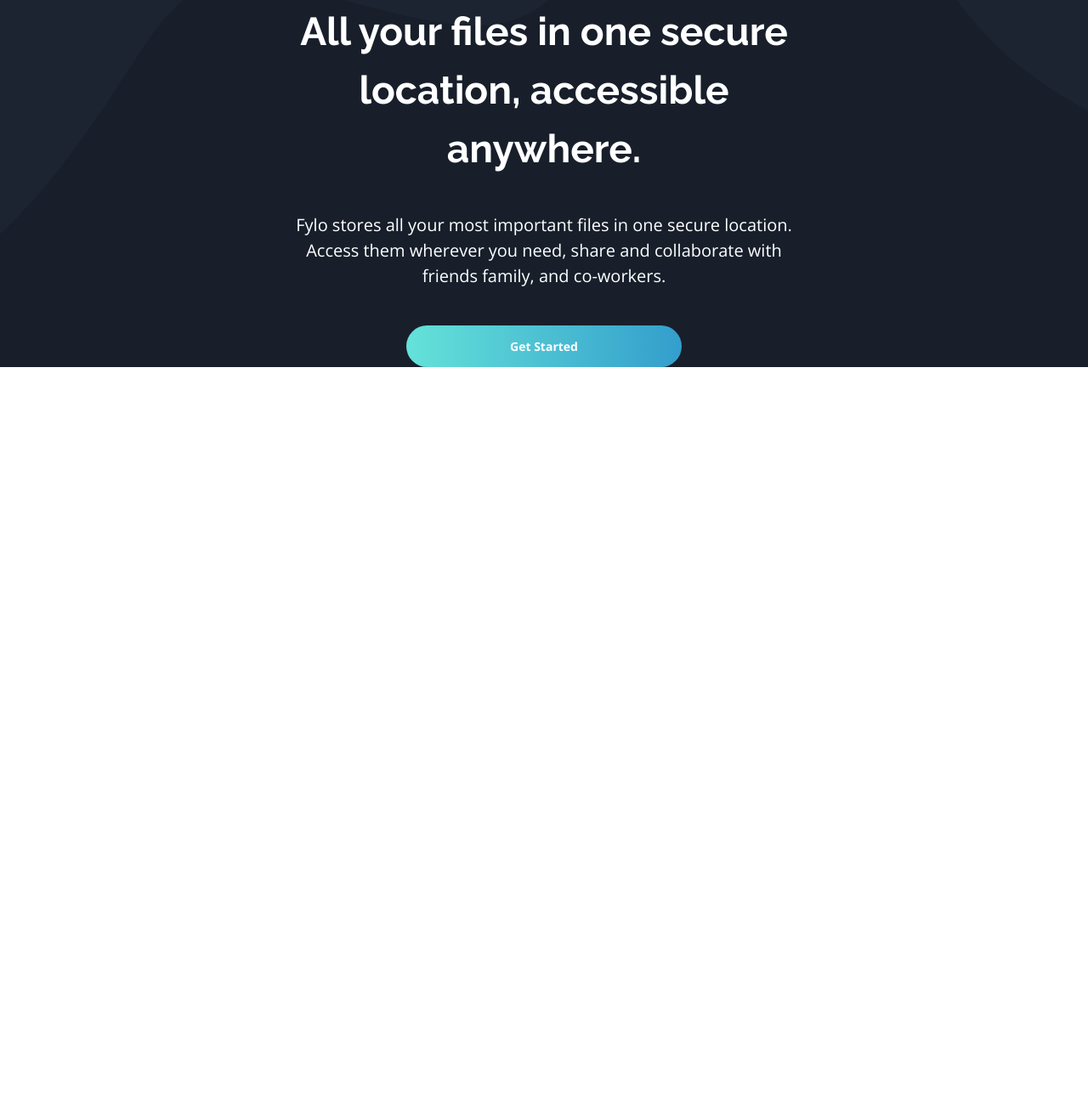
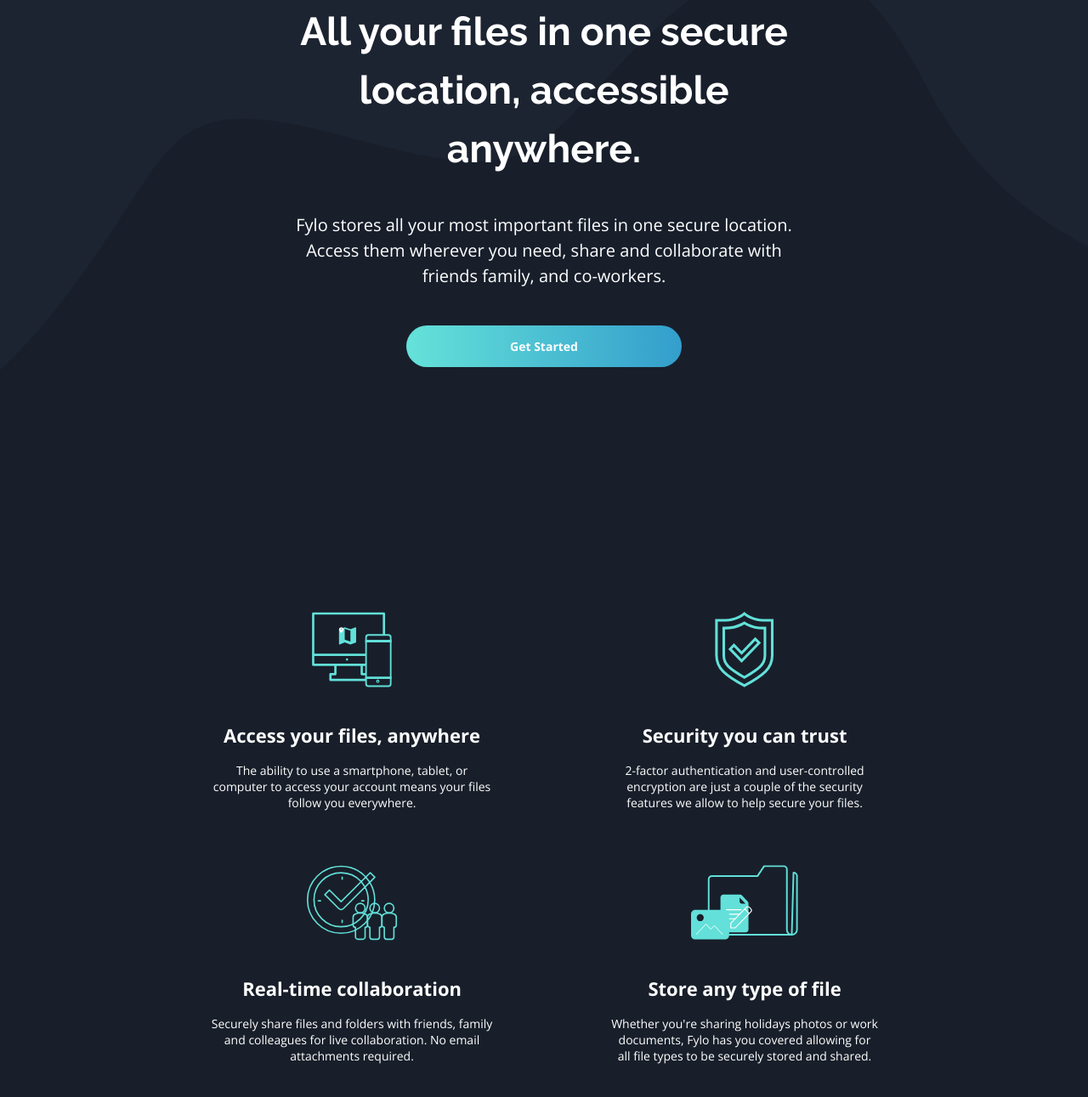
Before and after one commit to KavirajSinghBhati/fylolandingpage, a plain HTML site: page index.html in a window 1280 px wide. Shown: the part 755-2046 px from the top of the page at 85% size. Before the commit the page ends 1187 px from the top, so only its background shows below. Drawn offline with nearby package versions, Linux system fonts and the light colour scheme.

Commit message:
feature section done

```diff
--- a/css/style.css
+++ b/css/style.css
@@ -124,6 +124,7 @@ h1 {
   border-radius: 2em;
   position: relative;
   z-index: 1;
+  margin-bottom: 6.857em;
 }
 
 .header-content::after {
@@ -137,6 +138,44 @@ h1 {
   background-position: bottom center;
   width: 100%;
   height: 40vh;
+}
+
+/* Features */
+
+.feature-wrapper {
+  background-color: var(--mainBg);
+}
+
+.features {
+  display: grid;
+  grid-template-columns: repeat(1, auto);
+  gap: 5em;
+  place-items: center;
+  padding: 8.357em 2.143em;
+}
+
+.feature {
+  height: 220px;
+  width: 85.29%;
+  display: grid;
+  place-items: center;
+  text-align: center;
+}
+
+.feature img {
+  height: 66px;
+  width: auto;
+  margin-bottom: 2.929em;
+  margin-top: 0.8em;
+}
+
+.feature h2 {
+  font-size: 1rem;
+  margin-bottom: 0.8em;
+}
+
+.feature p {
+  font-size: 0.9rem;
 }
 
 @media (min-width: 768px) {
@@ -163,9 +202,19 @@ h1 {
   }
   .cta {
     width: 45%;
+    margin-bottom: 9.5em;
   }
   .header-content::after {
     height: 55vh;
+  }
+  .features {
+    grid-template-columns: repeat(2, auto);
+  }
+  .feature {
+    height: 214px;
+  }
+  .feature img {
+    height: 89px;
   }
 }
 
@@ -193,8 +242,22 @@ h1 {
   }
   .cta {
     width: 45%;
+    margin-bottom: 11.429em;
   }
   .header-content::after {
     height: 80vh;
   }
+  .features {
+    width: 100%;
+    max-width: 900px;
+    margin: 0 auto;
+    gap: 6em;
+  }
+
+  .feature h2 {
+    font-size: 1.571rem;
+  }
+  .feature p {
+    font-size: 1rem;
+  }
 }
--- a/index.html
+++ b/index.html
@@ -40,5 +40,42 @@
         </div>
       </div>
     </header>
+    <div class="feature-wrapper">
+      <section class="features">
+        <div class="feature">
+          <img src="./images/icon-access-anywhere.svg" alt="" />
+          <h2>Access your files, anywhere</h2>
+          <p>
+            The ability to use a smartphone, tablet, or computer to access your
+            account means your files follow you everywhere.
+          </p>
+        </div>
+        <div class="feature">
+          <img src="./images/icon-security.svg" alt="" />
+          <h2>Security you can trust</h2>
+          <p>
+            2-factor authentication and user-controlled encryption are just a
+            couple of the security features we allow to help secure your files.
+          </p>
+        </div>
+        <div class="feature">
+          <img src="./images/icon-collaboration.svg" alt="" />
+          <h2>Real-time collaboration</h2>
+          <p>
+            Securely share files and folders with friends, family and colleagues
+            for live collaboration. No email attachments required.
+          </p>
+        </div>
+        <div class="feature">
+          <img src="./images/icon-any-file.svg" alt="" />
+          <h2>Store any type of file</h2>
+          <p>
+            Whether you're sharing holidays photos or work documents, Fylo has
+            you covered allowing for all file types to be securely stored and
+            shared.
+          </p>
+        </div>
+      </section>
+    </div>
   </body>
 </html>
```
Also changed, not shown: 1 other file.
